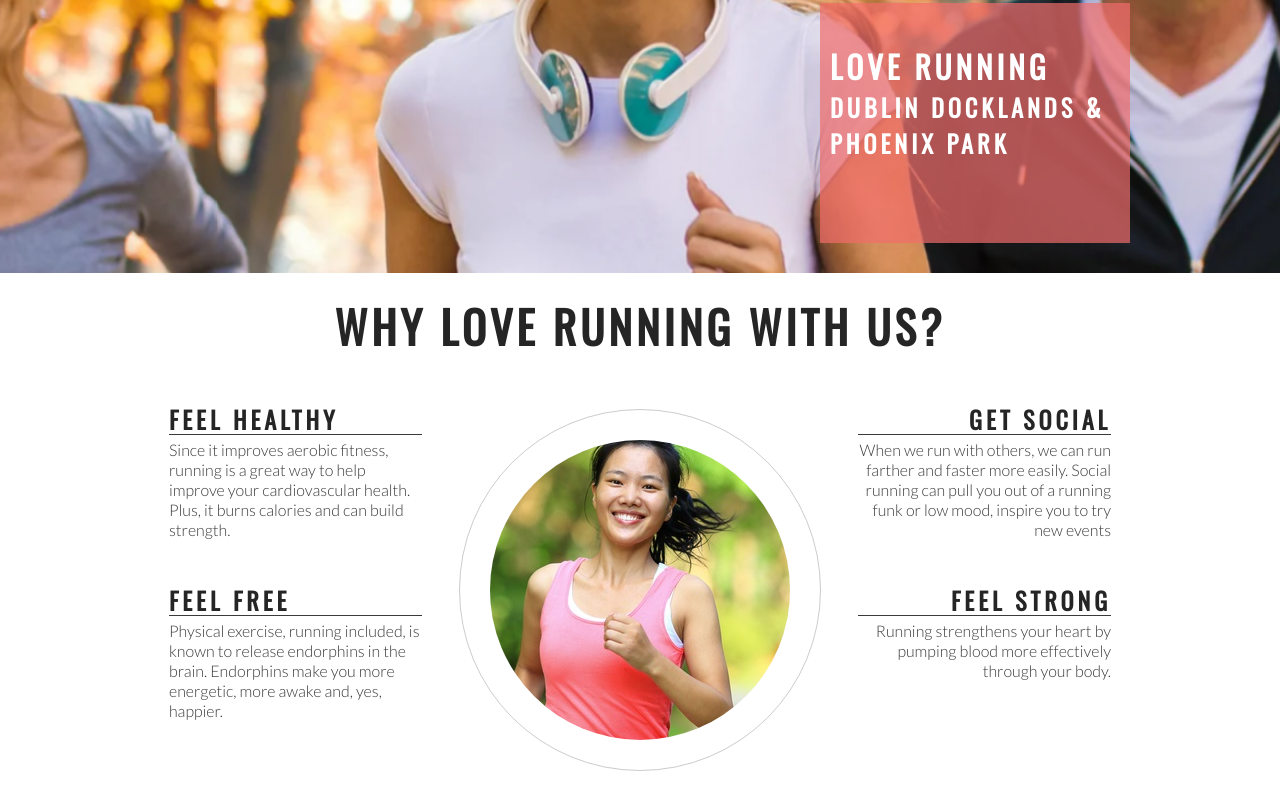
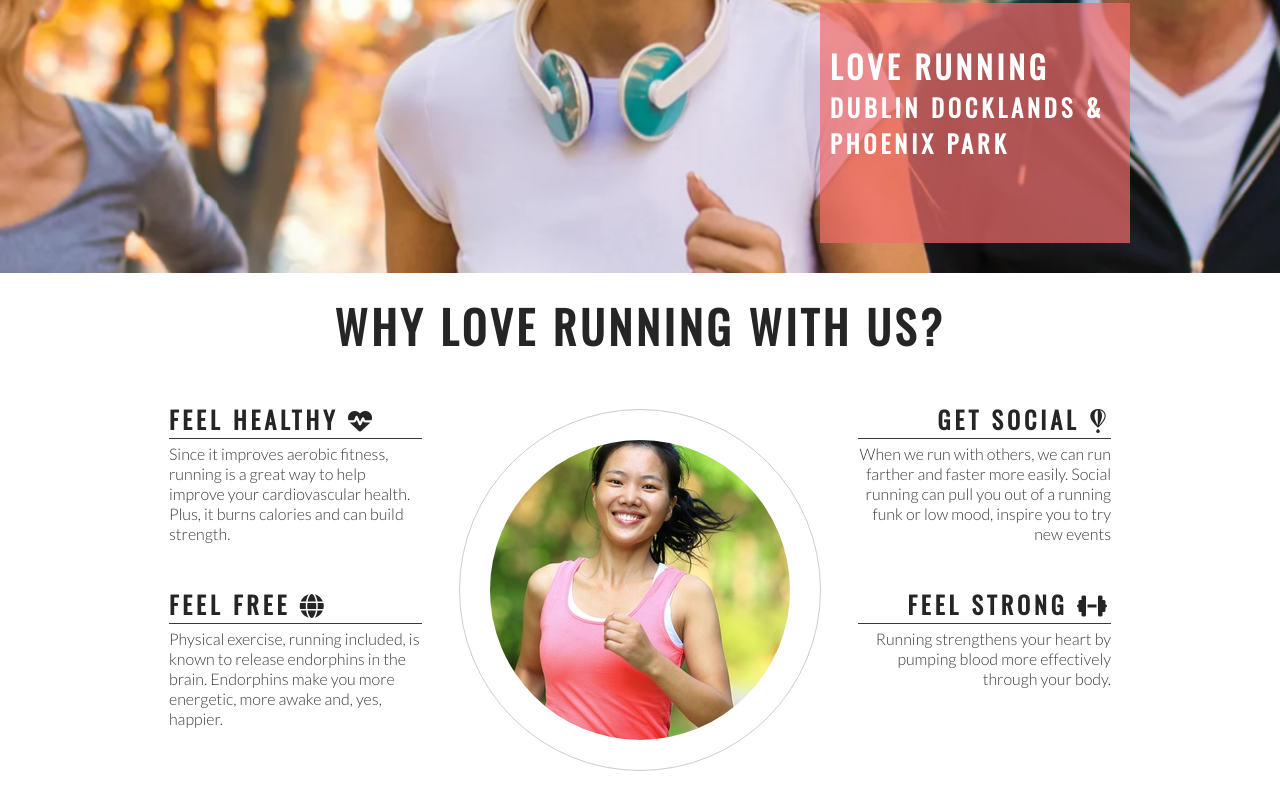
Before and after one commit to dsouths/love-running, a plain HTML site: page index.html in a window 1280 px wide. Shown: the part 402-1212 px from the top of the page. Drawn offline with nearby package versions, Linux system fonts and the light colour scheme.

Commit message:
added fontawesome icons

```diff
--- a/index.html
+++ b/index.html
@@ -41,7 +41,7 @@
         <h2 id="welcome">Why Love Running With Us?</h2>
         <div id="left-about">
             <div class="left-about-heading">
-                <h2>Feel Healthy</h2>
+                <h2>Feel Healthy <i class="fa-solid fa-heart-pulse"></i></h2>
                 <hr>
                 <p>
                     Since it improves aerobic fitness, running is a great way to help improve your cardiovascular health. Plus, it burns calories and can build strength.
@@ -49,7 +49,7 @@
             </div>
 
             <div class="left-about-heading">
-                <h2>Feel Free</h2>
+                <h2>Feel Free <i class="fa-solid fa-globe"></i></h2>
                 <hr>
                 <p>
                     Physical exercise, running included, is known to release endorphins in the brain. Endorphins make you more energetic, more awake and, yes, happier.
@@ -58,14 +58,14 @@
         </div>
         <div id="right-about">
             <div class="right-about-heading">
-                <h2>Get Social</h2>
+                <h2>Get Social <i class="fa-brands fa-fly"></i></h2>
                 <hr>
                 <p>
                     When we run with others, we can run farther and faster more easily. Social running can pull you out of a running funk or low mood, inspire you to try new events
                 </p>
             </div>
             <div class="right-about-heading">
-                <h2>Feel Strong</h2>
+                <h2>Feel Strong <i class="fa-solid fa-dumbbell"></i> </h2>
                 <hr>
                 <p>
                     Running strengthens your heart by pumping blood more effectively through your body.
@@ -86,6 +86,9 @@
     <footer>
         social links here
     </footer>
+
+    <!--font awesome script-->
+    <script src="https://kit.fontawesome.com/23da12fcbe.js" crossorigin="anonymous"></script>
 </body>
 
 </html>
```
